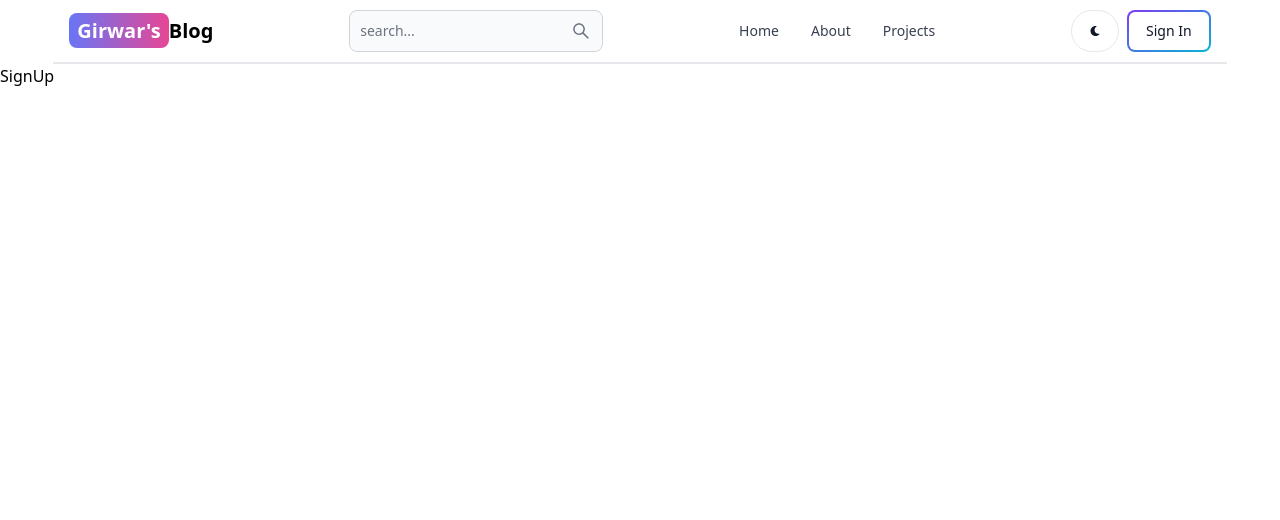
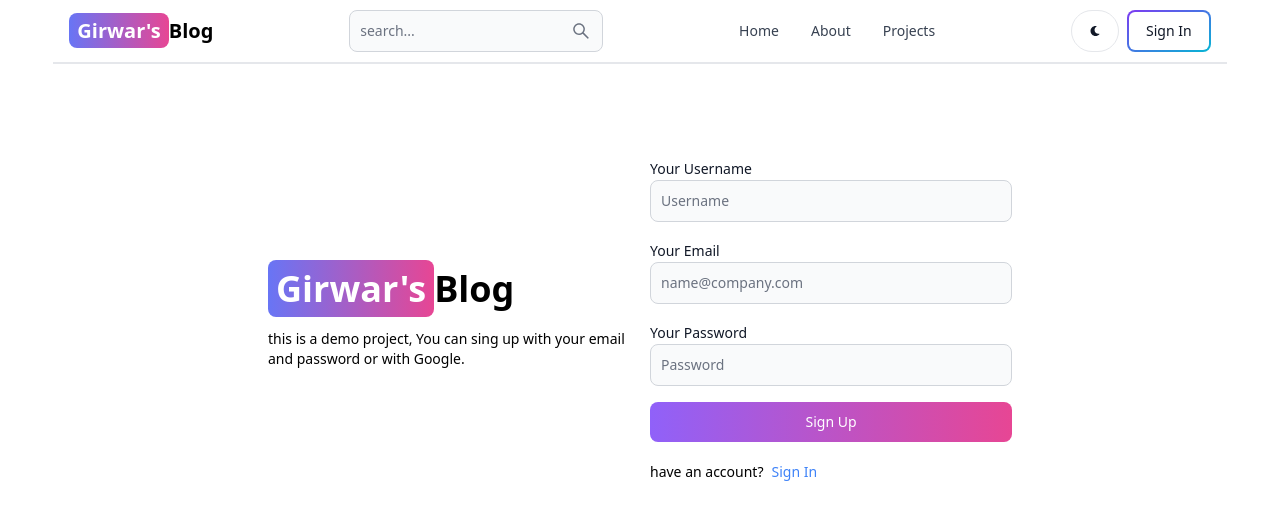
Before and after one commit to Girwar-Sahu/blogapp-using-mern, a React (Vite) app in the folder client/: page /signup in a window 1280 px wide. Shown: the top 520 px of the page. Built offline with nearby package versions, Linux system fonts and the light colour scheme.

Commit message:
create singup ui

```diff
--- a/client/src/pages/SignUp.jsx
+++ b/client/src/pages/SignUp.jsx
@@ -1,7 +1,52 @@
+import { Button, Label, TextInput } from "flowbite-react";
 import React from "react";
+import { Link } from "react-router-dom";
 
 function SignUp() {
-  return <div>SignUp</div>;
+  return (
+    <div className="min-h-screen mt-20 w-11/12 mx-auto md:w-full">
+      <div className=" flex p-3 max-w-3xl mx-auto flex-col md:flex-row md:items-center gap-5">
+        <div className="flex-1">
+          <Link
+            to="/"
+            className="text-4xl font-bold dark:text-white"
+          >
+            <span className="px-2 py-1 bg-gradient-to-r from-indigo-500 to-pink-500 rounded-lg text-white">
+              Girwar's
+            </span>
+            Blog
+          </Link>
+          <p className="text-sm mt-5">
+            this is a demo project, You can sing up with your email and password
+            or with Google.
+          </p>
+        </div>
+        <div className="flex-1">
+          <form className="flex flex-col gap-4">
+            <div className="">
+              <Label value="Your Username" />
+              <TextInput type="text" placeholder="Username" id="username" />
+            </div>
+            <div className="">
+              <Label value="Your Email" />
+              <TextInput type="text" placeholder="name@company.com" id="email" />
+            </div>
+            <div className="">
+              <Label value="Your Password" />
+              <TextInput type="text" placeholder="Password" id="password" />
+            </div>
+            <Button gradientDuoTone="purpleToPink" type="submit">Sign Up</Button>
+          </form>
+          <div className="flex gap-2 text-sm mt-5">
+            <span>have an account? </span>
+            <Link to="/signin" className="text-blue-500">
+            Sign In
+            </Link>
+          </div>
+        </div>
+      </div>
+    </div>
+  );
 }
 
 export default SignUp;
```
